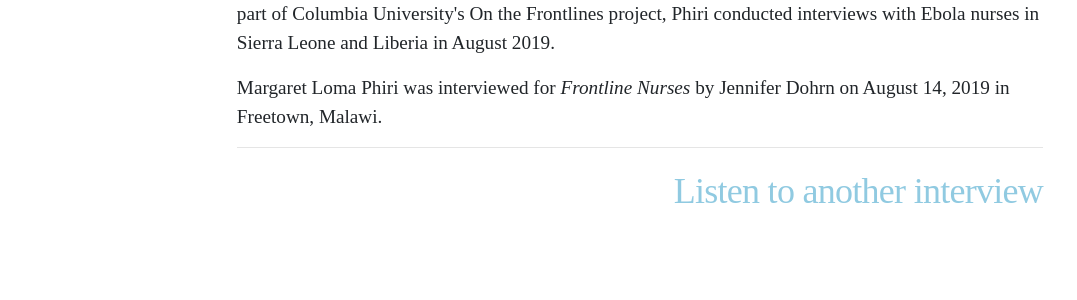
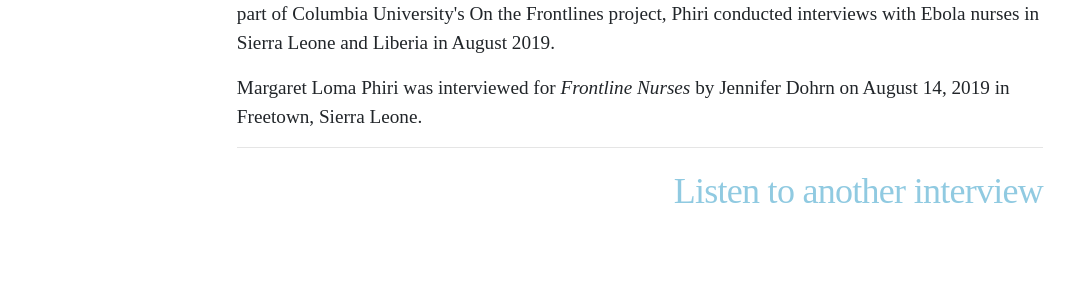
Before and after one commit to elotroalex/frontlines, a Jekyll site: the page built from _ebola/n10.md, in a window 1280 px wide and 900 px high, scrolled down 2779 px. Shown: the part 458-758 px from the top of the window, without its empty margins (0-1077 px from the left). Built offline with Jekyll 4.4.1, drawn with Linux system fonts in a browser that asks for light colours; some web fonts are replaced.

Commit message:
Fixed interview country

```diff
--- a/_ebola/n10.md
+++ b/_ebola/n10.md
@@ -7,7 +7,7 @@ last_name: Phiri
 interviewed_by: Jennifer Dohrn
 interview_date: August 14, 2019
 interview_city: Freetown
-interview_country: Malawi
+interview_country: Sierra Leone
 title: Former Regional Advisor for Nursing and Midwifery, WHO AFRO
 bio: Margaret Loma Phiri is a nurse midwife from Malawi. Phiri is currently a nursing
   advisor for Seed Global Health. Previously, Phiri worked as a regional advisor for
```
